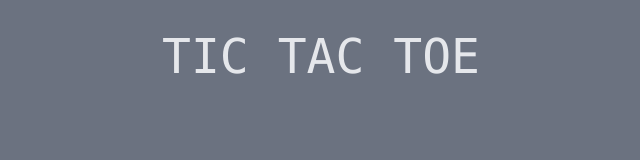
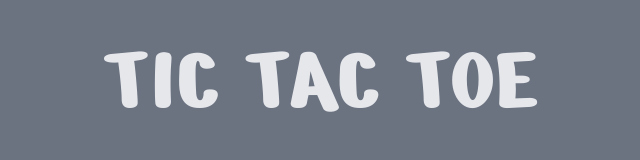
Before and after one commit to Zaiidmo/tic-tac-toe, a website: page index.html in a window 1280 px wide. Shown: the whole page, without its empty margins (319-959 px from the left). Drawn offline with Linux system fonts and the light colour scheme.

Commit message:
Update index and Creating Script JS

```diff
--- a/index.html
+++ b/index.html
@@ -6,12 +6,17 @@
     <meta name="viewport" content="width=device-width, initial-scale=1.0">
     <title>Tic Tac Toe</title>
     <link rel="stylesheet" href="./dist/styles.css">
+    <link rel="preconnect" href="https://fonts.googleapis.com">
+    <link rel="preconnect" href="https://fonts.gstatic.com" crossorigin>
+    <link href="https://fonts.googleapis.com/css2?family=Nerko+One&display=swap" rel="stylesheet">
 </head>
 
 <body class=" bg-gray-500 py-8">
-    <h1 class="text-gray-200 text-center font-mono text-5xl">TIC TAC TOE</h1>
-    <div class="flex justify-center items-center min-h-screen">
+    <h1 class="text-gray-200 text-center font-nerko text-4xl md:text-6xl lg:text-8xl">TIC TAC TOE</h1>
+    <div id="game-board" class="grid grid-cols-20 gap-1">
+        <!-- Game Cells  -->
     </div>
 </body>
+<script src="script.js"></script>
 
 </html>
--- a/tailwind.config.js
+++ b/tailwind.config.js
@@ -2,6 +2,9 @@
 module.exports = {
   content: ['./*.{html,js}'],
   theme: {
+    fontFamily: {
+      'nerko' : 'Nerko One',
+    },
     extend: {},
   },
   plugins: [],
```
Also changed, not shown: dist/styles.css, script.js (added).
